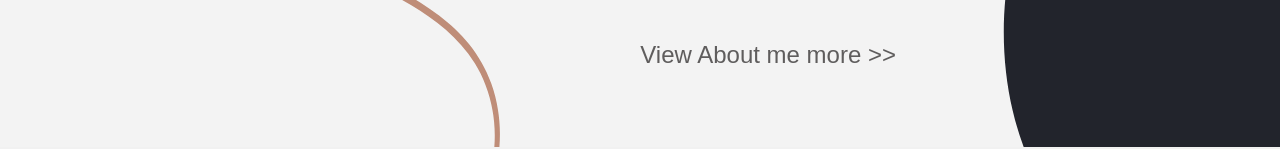
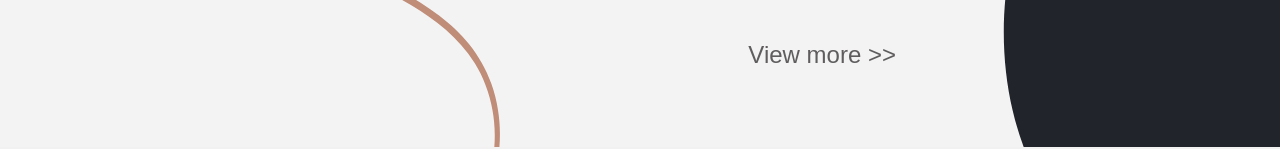
Before and after one commit to ollyhite/Portfolio_PeiYunHite, a plain HTML site: page index.html in a window 1280 px wide. Shown: the part 653-802 px from the top of the page. Drawn offline with Linux system fonts and the light colour scheme.

Commit message:
updated readme/wireframe/fixed text

```diff
--- a/index.html
+++ b/index.html
@@ -30,7 +30,7 @@
             <p>Front-end Engineer</p>
             <!-- <img class="bg-pic" src="./assets/images/main-bg.png" alt=""> -->
         </div>
-        <a class="more" href="#about-me">View About me more >></a>
+        <a class="more" href="#about-me">View more >></a>
     </section>
     <section class="block2" id="about-me">
         <div class="about-me">
```
Also changed, not shown: assets/images/Pei-Yun Hite - portfolio pahe screenshot.png (added), assets/images/portfolio_wireframe.png (added), 4 other files.
